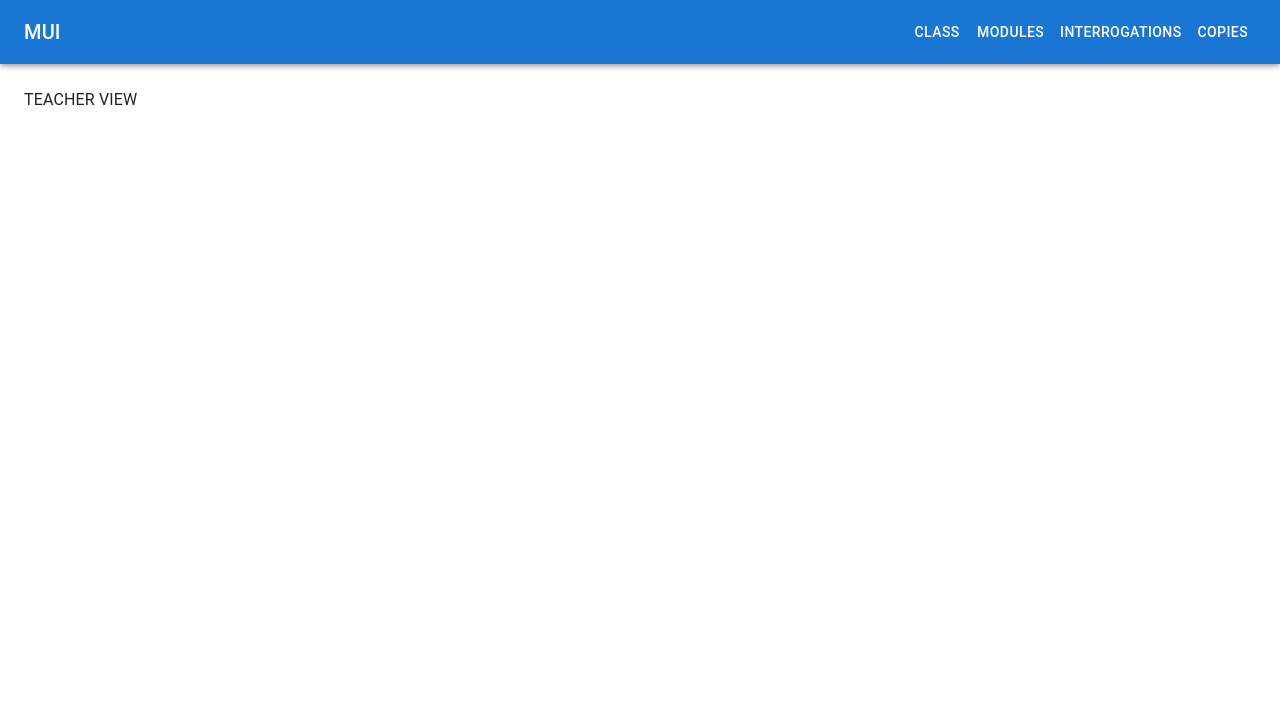
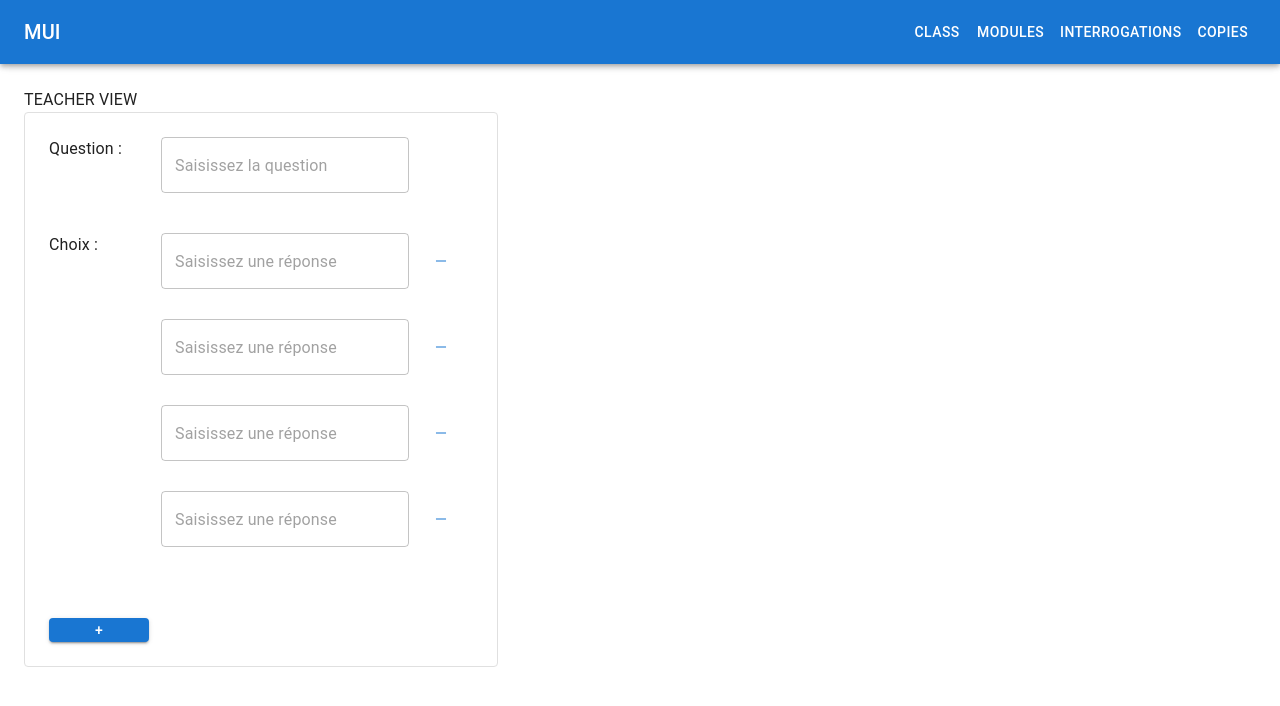
Before and after one commit to Kodians/assessment-manager, a React (Create React App) app in the folder front/: page /teacher in a window 1280 px wide. Shown: the top 706 px of the page. Built offline with nearby package versions, Linux system fonts and the light colour scheme.

Commit message:
create a form for multiple choice question

```diff
--- a/front/src/components/index.ts
+++ b/front/src/components/index.ts
@@ -2,3 +2,5 @@ export * from './authenticated'
 export * from './layout'
 export * from './header'
 export * from './sidebar'
+export * from './questions/multipleChoixQuestion'
+export * from './questions/openQuestion'
--- a/front/src/components/questions/multipleChoixQuestion.tsx
+++ b/front/src/components/questions/multipleChoixQuestion.tsx
@@ -1,5 +1,104 @@
 import React from 'react'
 
+import { Button, Grid, Paper, TextField, Typography } from '@mui/material'
+
+import { AiOutlineMinus } from 'react-icons/ai'
+
 export const MultipleChoixQuestion = () => {
-  return <div>MultipleChoixQuestion</div>
+  const [multipleChoiceQuestion, setMultipleChoiceQuestion] = React.useState({
+    question: '',
+    responses: [
+      { id: 1, text: '' },
+      { id: 2, text: '' },
+      { id: 3, text: '' },
+      { id: 4, text: '' },
+    ],
+  })
+
+  const addMoreAnswers = () => {
+    setMultipleChoiceQuestion((prevMultipleChoiceQuestion) => {
+      const { responses } = prevMultipleChoiceQuestion
+      const newResponses = [...responses, { id: responses.length + 1, text: '' }]
+      return { ...prevMultipleChoiceQuestion, responses: newResponses }
+    })
+  }
+
+  const removeAnswer = (id: number) => {
+    setMultipleChoiceQuestion((prevMultipleChoiceQuestion) => {
+      const { responses } = prevMultipleChoiceQuestion
+      const index = responses.findIndex((response) => response.id === id)
+      if (index === -1 || responses.length === 1) {
+        return prevMultipleChoiceQuestion
+      }
+      return {
+        ...prevMultipleChoiceQuestion,
+        responses: [...responses.slice(0, index), ...responses.slice(index + 1)],
+      }
+    })
+  }
+
+  const handleChange = (event: React.ChangeEvent<HTMLInputElement>) => {
+    const { value, id } = event.target
+    if (id === multipleChoiceQuestion.question) {
+      setMultipleChoiceQuestion((prevMultipleChoiceQuestion) => ({
+        ...prevMultipleChoiceQuestion,
+        question: value,
+      }))
+      return
+    }
+    setMultipleChoiceQuestion((prevMultipleChoiceQuestion) => {
+      const { responses } = prevMultipleChoiceQuestion
+      const newResponses = responses.map((response) => {
+        if (response.id === Number(id)) {
+          return { ...response, text: value }
+        }
+        return response
+      })
+      return { ...prevMultipleChoiceQuestion, responses: newResponses }
+    })
+  }
+
+  return (
+    <Paper sx={{ p: 3, '& > div': { marginBottom: 5 }, border: '1px solid #e0e0e0' }} elevation={0}>
+      <Grid container spacing={4}>
+        <Grid item>
+          <Typography sx={{ width: 80 }}>Question : </Typography>
+        </Grid>
+        <Grid item>
+          <Typography>
+            <TextField
+              placeholder="Saisissez la question"
+              id={multipleChoiceQuestion.question}
+              onChange={handleChange}
+            />
+          </Typography>
+        </Grid>
+      </Grid>
+      <Grid container spacing={4}>
+        <Grid item>
+          <Typography sx={{ width: 80 }}>Choix : </Typography>
+        </Grid>
+        <Grid item>
+          {multipleChoiceQuestion.responses.map((response) => (
+            <div key={response.id} style={{ display: 'flex', justifyContent: 'space-between', marginBottom: 30 }}>
+              <TextField
+                placeholder="Saisissez une réponse"
+                value={response.text}
+                id={response.id.toString()}
+                onChange={handleChange}
+              />
+              {multipleChoiceQuestion.responses.length > 1 && (
+                <Button type="button" onClick={() => removeAnswer(response.id)} sx={{ width: 10, padding: 0 }}>
+                  <AiOutlineMinus />
+                </Button>
+              )}
+            </div>
+          ))}
+        </Grid>
+      </Grid>
+      <Button type="button" variant="contained" fullWidth sx={{ maxWidth: 100, padding: 0 }} onClick={addMoreAnswers}>
+        +
+      </Button>
+    </Paper>
+  )
 }
--- a/front/src/pages/teacherView.tsx
+++ b/front/src/pages/teacherView.tsx
@@ -2,6 +2,7 @@ import * as React from 'react'
 
 import { Header } from '@components'
 import { SideBar } from '@components'
+import { MultipleChoixQuestion } from '@components'
 import { teacherViewRoutes } from '@constants'
 import Box from '@mui/material/Box'
 import CssBaseline from '@mui/material/CssBaseline'
@@ -21,6 +22,9 @@ export const TeacherView: React.FC = () => {
       <Box component="main" sx={{ p: 3 }}>
         <Toolbar />
         <Typography>TEACHER VIEW</Typography>
+        <Box>
+          <MultipleChoixQuestion />
+        </Box>
       </Box>
     </Box>
   )
```
